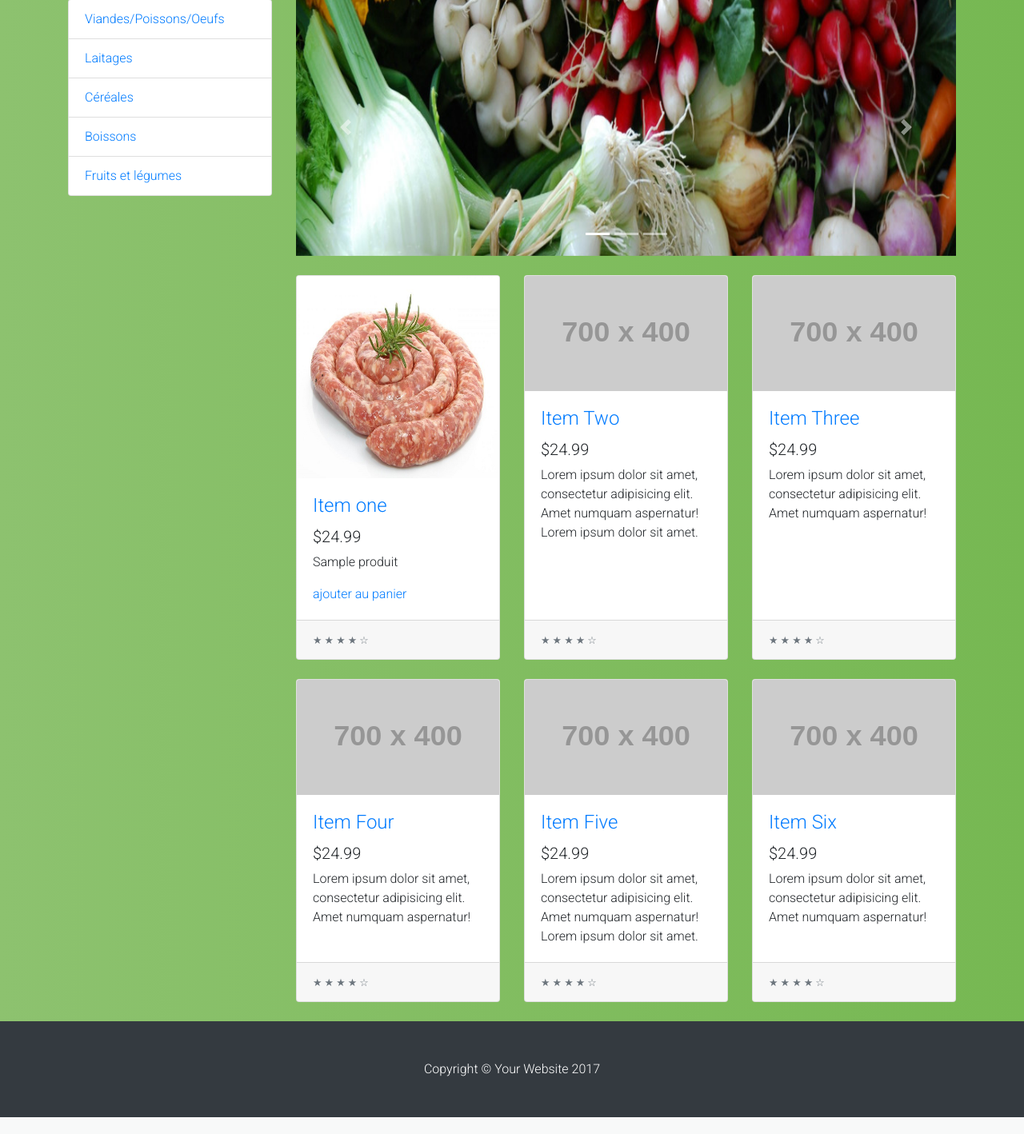
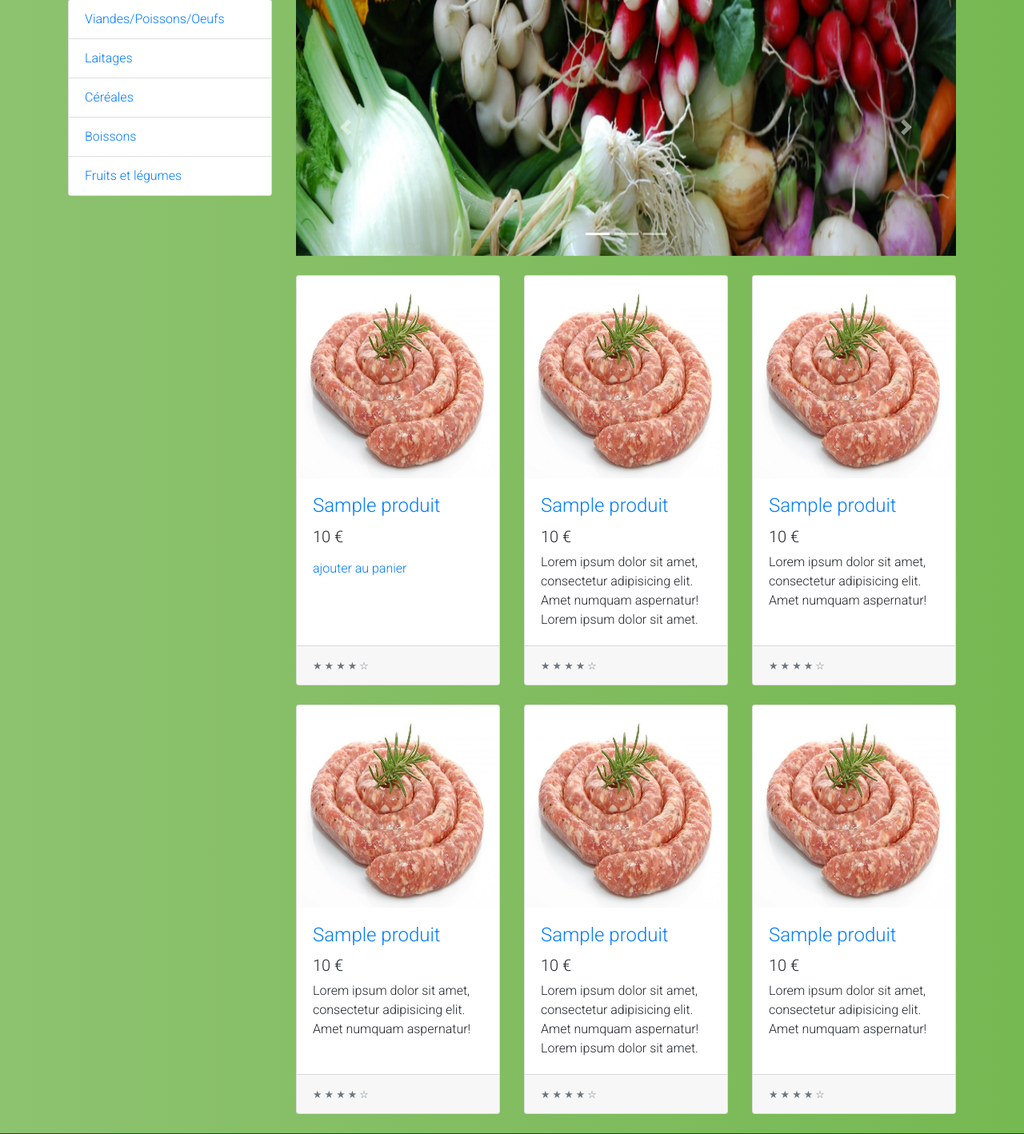
Before and after one commit to ThomasGuily/database, a PHP site: page / in a window 1280 px wide. Shown: the part 79-1497 px from the top of the page at 80% size. Before the commit the page ends 1476 px from the top, so only its background shows below. Run offline with PHP 8.4, Linux system fonts and the light colour scheme; tables that the repository leaves empty hold one stand-in row (values such as "Sample post"); grey boxes labelled with a size stand in for pictures from a placeholder-image service; some libraries are stand-ins or nearby versions.

Commit message:
Remplissage de la page index par les elements issus de la base de donnee

```diff
--- a/mathis/includes/dbh.class.php
+++ b/mathis/includes/dbh.class.php
@@ -6,7 +6,7 @@ class DB{
   private $username = 'root';
   private $password = '';
   private $database = 'biocycle';
-  public $db;
+  private $db;
 
   public function __construct($host = null, $username = null,
                               $password = null, $database = null)
--- a/mathis/index.php
+++ b/mathis/index.php
@@ -62,19 +62,18 @@
 
                     <div class="col-lg-4 col-md-6 mb-4">
                         <div class="card h-100">
-                            <a href="#"><img class="card-img-top" src="images/pics/Image_Produit1.JPG" alt=""></a>
+                            <?php $products = $DB->query('SELECT * FROM `produit` WHERE `ID_produit` = 1 ');?>
+                            <?php foreach( $products as $product); ?>
+                            <a href="#"><img class="card-img-top" src="images/pics/Image_Produit<?php echo $product->ID_produit ;?>.JPG" alt=""></a>
                             <div class="card-body">
                                 <h4 class="card-title">
+                                    <a href="#"><?php echo $product->Nom_produit; ?></a>
+                                </h4>
+
+                                <h5><?php echo $product->Prix; ?> € </h5>
 
 
-                                    <a href="#">Item one</a>
-                                </h4>
-
-                                <h5>$24.99</h5>
-
-                                <?php $products = $DB->query('SELECT * FROM Produit');?>
-                                <?php foreach( $products as $product); ?>
-                                <p class="card-text"><?php echo $product->Nom_produit; ?></p>
+                                <p class="card-text"></p>
 
                                 <a class="add" href="#">
                                 ajouter au panier
@@ -86,14 +85,18 @@
                         </div>
                     </div>
 
+<!--ITEM 2-->
                     <div class="col-lg-4 col-md-6 mb-4">
                         <div class="card h-100">
-                            <a href="#"><img class="card-img-top" src="http://placehold.it/700x400" alt=""></a>
+                            <?php $products = $DB->query('SELECT * FROM `produit` WHERE `ID_produit` = 2 ');?>
+                            <?php foreach( $products as $product); ?>
+                            <a href="#"><img class="card-img-top" src="images/pics/Image_Produit<?php echo $product->ID_produit ;?>.JPG" alt=""></a>
                             <div class="card-body">
                                 <h4 class="card-title">
-                                    <a href="#">Item Two</a>
+
+                                    <a href="#"><?php echo $product->Nom_produit; ?></a>
                                 </h4>
-                                <h5>$24.99</h5>
+                                <h5><?php echo $product->Prix; ?> € </h5>
                                 <p class="card-text">Lorem ipsum dolor sit amet, consectetur adipisicing elit. Amet numquam aspernatur! Lorem ipsum dolor sit amet.</p>
                             </div>
                             <div class="card-footer">
@@ -101,15 +104,18 @@
                             </div>
                         </div>
                     </div>
-
+<!--ITEM 3-->
                     <div class="col-lg-4 col-md-6 mb-4">
                         <div class="card h-100">
-                            <a href="#"><img class="card-img-top" src="http://placehold.it/700x400" alt=""></a>
+                            <?php $products = $DB->query('SELECT * FROM `produit` WHERE `ID_produit` = 3 ');?>
+                                <?php foreach( $products as $product); ?>
+                                <a href="#"><img class="card-img-top" src="images/pics/Image_Produit<?php echo $product->ID_produit ;?>.JPG" alt=""></a>
                             <div class="card-body">
                                 <h4 class="card-title">
-                                    <a href="#">Item Three</a>
+
+                                    <a href="#"><?php echo $product->Nom_produit; ?></a>
                                 </h4>
-                                <h5>$24.99</h5>
+                                <h5><?php echo $product->Prix; ?> € </h5>
                                 <p class="card-text">Lorem ipsum dolor sit amet, consectetur adipisicing elit. Amet numquam aspernatur!</p>
                             </div>
                             <div class="card-footer">
@@ -117,15 +123,18 @@
                             </div>
                         </div>
                     </div>
-
+<!--ITEM 4-->
                     <div class="col-lg-4 col-md-6 mb-4">
                         <div class="card h-100">
-                            <a href="#"><img class="card-img-top" src="http://placehold.it/700x400" alt=""></a>
+                        <?php $products = $DB->query('SELECT * FROM `produit` WHERE `ID_produit` = 4 ');?>
+                                <?php foreach( $products as $product); ?>
+                            <a href="#"><img class="card-img-top" src="images/pics/Image_Produit<?php echo $product->ID_produit ;?>.JPG" alt=""></a>
                             <div class="card-body">
                                 <h4 class="card-title">
-                                    <a href="#">Item Four</a>
+
+                                    <a href="#"><?php echo $product->Nom_produit; ?></a>
                                 </h4>
-                                <h5>$24.99</h5>
+                                <h5><?php echo $product->Prix; ?> € </h5>
                                 <p class="card-text">Lorem ipsum dolor sit amet, consectetur adipisicing elit. Amet numquam aspernatur!</p>
                             </div>
                             <div class="card-footer">
@@ -133,15 +142,18 @@
                             </div>
                         </div>
                     </div>
-
+<!--ITEM 5-->
                     <div class="col-lg-4 col-md-6 mb-4">
                         <div class="card h-100">
-                            <a href="#"><img class="card-img-top" src="http://placehold.it/700x400" alt=""></a>
+                        <?php $products = $DB->query('SELECT * FROM `produit` WHERE `ID_produit` = 5 ');?>
+                                <?php foreach( $products as $product); ?>
+                            <a href="#"><img class="card-img-top" src="images/pics/Image_Produit<?php echo $product->ID_produit ;?>.JPG" alt=""></a>
                             <div class="card-body">
                                 <h4 class="card-title">
-                                    <a href="#">Item Five</a>
+
+                                    <a href="#"><?php echo $product->Nom_produit; ?></a>
                                 </h4>
-                                <h5>$24.99</h5>
+                                <h5><?php echo $product->Prix; ?> € </h5>
                                 <p class="card-text">Lorem ipsum dolor sit amet, consectetur adipisicing elit. Amet numquam aspernatur! Lorem ipsum dolor sit amet.</p>
                             </div>
                             <div class="card-footer">
@@ -149,15 +161,18 @@
                             </div>
                         </div>
                     </div>
-
+<!--ITEM 6-->
                     <div class="col-lg-4 col-md-6 mb-4">
                         <div class="card h-100">
-                            <a href="#"><img class="card-img-top" src="http://placehold.it/700x400" alt=""></a>
+                        <?php $products = $DB->query('SELECT * FROM `produit` WHERE `ID_produit` = 6 ');?>
+                                <?php foreach( $products as $product); ?>
+                            <a href="#"><img class="card-img-top" src="images/pics/Image_Produit<?php echo $product->ID_produit ;?>.JPG" alt=""></a>
                             <div class="card-body">
                                 <h4 class="card-title">
-                                    <a href="#">Item Six</a>
+
+                                    <a href="#"><?php echo $product->Nom_produit; ?></a>
                                 </h4>
-                                <h5>$24.99</h5>
+                                <h5><?php echo $product->Prix; ?> € </h5>
                                 <p class="card-text">Lorem ipsum dolor sit amet, consectetur adipisicing elit. Amet numquam aspernatur!</p>
                             </div>
                             <div class="card-footer">
```
